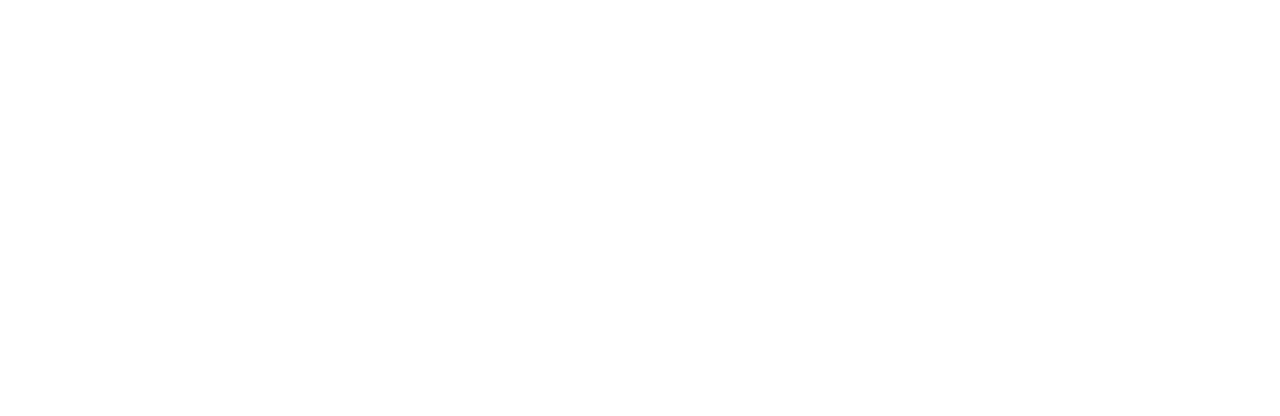
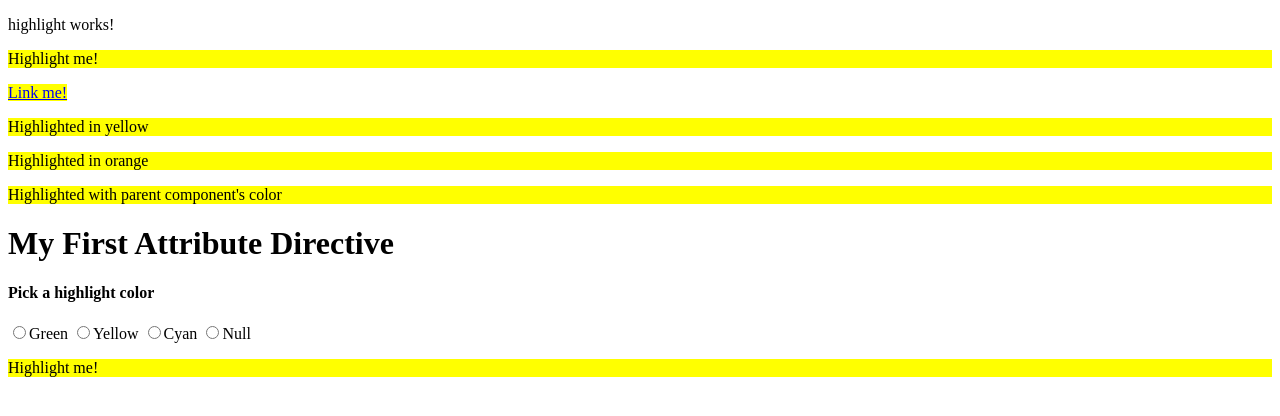
Before and after one commit to fivge/Tour-of-Heroes-Angular, an Angular app: page /doc/highlight in a window 1280 px wide. Before the commit this address led to /. Shown: the top 416 px of the page. Built offline with nearby package versions, Linux system fonts and the light colour scheme.

Commit message:
添加属性型指令

```diff
--- /dev/null
+++ b/src/app/document/highlight/highlight.component.html
@@ -0,0 +1,17 @@
+<p>highlight works!</p>
+<p appHighlight>Highlight me!</p>
+<a appHighlight>Link me!</a>
+<p appHighlight="yellow">Highlighted in yellow</p>
+<p [appHighlight]="'orange'">Highlighted in orange</p>
+<p [appHighlight]="color">Highlighted with parent component's color</p>
+
+<h1>My First Attribute Directive</h1>
+
+<h4>Pick a highlight color</h4>
+<div>
+    <input type="radio" name="colors" (click)="color='lightgreen'">Green
+    <input type="radio" name="colors" (click)="color='yellow'">Yellow
+    <input type="radio" name="colors" (click)="color='cyan'">Cyan
+    <input type="radio" name="colors" (click)="color=null">Null
+</div>
+<p [appHighlight]="color" defaultColor="violet">Highlight me!</p>
--- /dev/null
+++ b/src/app/document/highlight/highlight.component.ts
@@ -0,0 +1,14 @@
+import { Component, OnInit } from "@angular/core";
+
+@Component({
+  selector: "app-highlight",
+  templateUrl: "./highlight.component.html",
+  styles: []
+})
+export class HighlightComponent implements OnInit {
+  constructor() {}
+
+  color = "yellow";
+
+  ngOnInit(): void {}
+}
--- /dev/null
+++ b/src/app/document/shared/highlight.directive.ts
@@ -0,0 +1,27 @@
+import { Directive, ElementRef, HostListener, Input } from "@angular/core";
+
+@Directive({
+  selector: "[appHighlight]"
+})
+export class HighlightDirective {
+  constructor(private el: ElementRef) {
+    el.nativeElement.style.backgroundColor = "yellow";
+    el.nativeElement.href = "http://www.baidu.com";
+    el.nativeElement.target = "_blank";
+  }
+
+  @Input("appHighlight") highlightColor: string;
+  @Input() defaultColor: string;
+
+  @HostListener("mouseenter") onMouseEnter() {
+    this.highlight(this.highlightColor || this.defaultColor || "red");
+  }
+
+  @HostListener("mouseleave") onMouseLeave() {
+    this.highlight(null);
+  }
+
+  private highlight(color: string) {
+    this.el.nativeElement.style.backgroundColor = color;
+  }
+}
```
Also changed, not shown: src/app/document/document.module.ts (+21 -1 lines).
